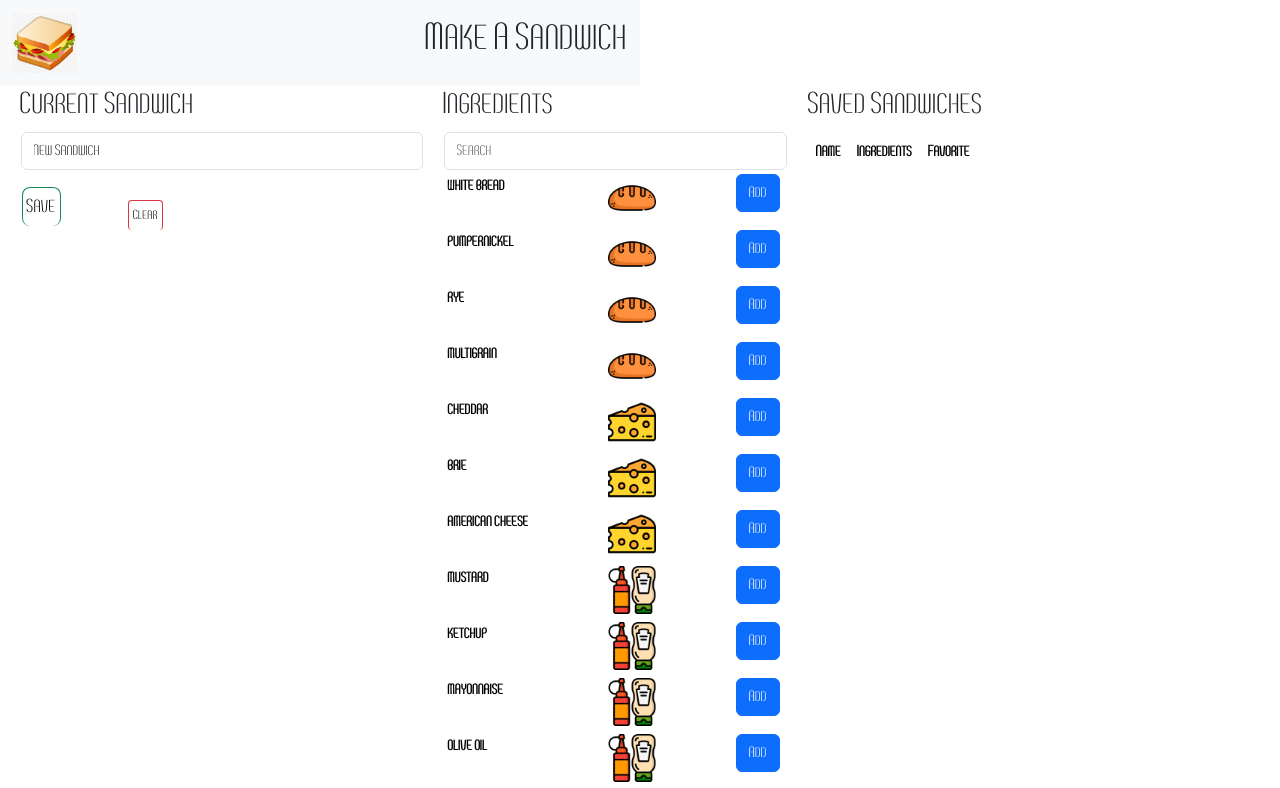
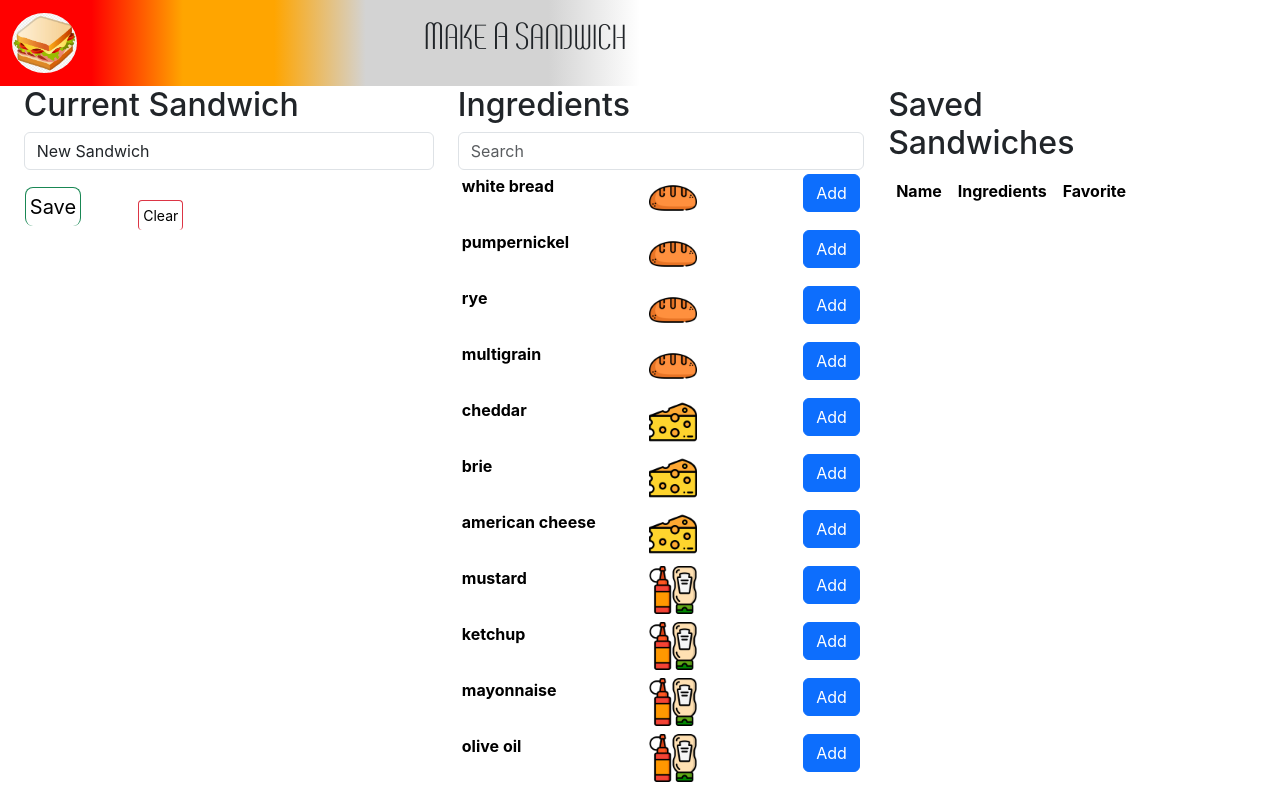
Before and after one commit to mat-lundin/makeasandwich, a React (Create React App) app: page / in a window 1280 px wide. Shown: the top 788 px of the page. Built offline with nearby package versions, Linux system fonts and the light colour scheme.

Commit message:
init header colors

```diff
--- a/src/components/Header.js
+++ b/src/components/Header.js
@@ -4,7 +4,7 @@ import Nav from 'react-bootstrap/Nav';
 
 function Header(){
     return (
-        <Navbar expand="lg" variant="light" bg="light">
+        <Navbar expand="lg" variant="light">
       <Container>
         <Navbar.Brand><img src={process.env.PUBLIC_URL+'/images/sandwich.png'}></img></Navbar.Brand>
         <Nav>
--- a/src/styles.css
+++ b/src/styles.css
@@ -9,7 +9,7 @@
 }
 
 body {
-  font-family: deliFont;
+  /* font-family: deliFont; */
   font-weight: bolder;
 }
 
@@ -20,13 +20,15 @@ h3 {
 
 .navbar {
   width: 50%;
-  /* font-family: headerfont; */
-  background-color: gray;
+  font-family: delifont;
+  /* background-color: gray; */
+  background-image: linear-gradient(to right, red, red, orange, orange, lightgray, lightgray, lightgray,  white);
 }
 
 .navbar img {
   height: 3em;
   justify-content: left;
+  border-radius: 50%;
 }
 
 main {
```
